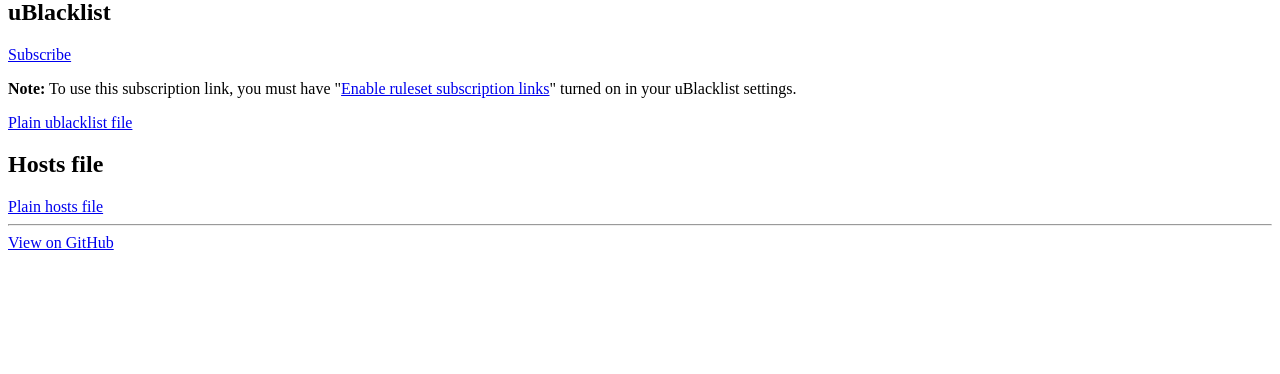
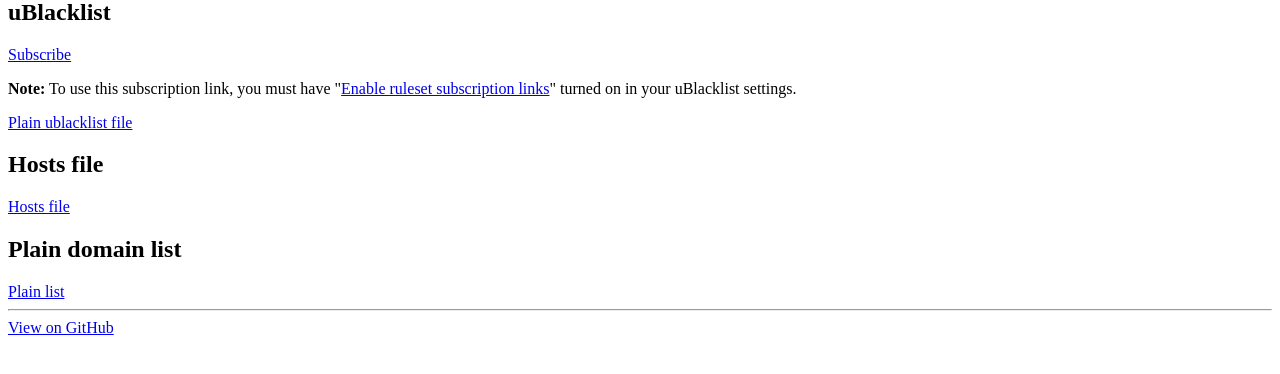
Before and after one commit to JonasLong/DeGrabify, a Python web app: template server/templates/homepage.html in a window 1280 px wide. Shown: the part 272-646 px from the top of the page. Run offline with Jinja, Linux system fonts and the light colour scheme; the template is opened without the code that fills it, so the values that code supplies are empty.

Commit message:
Feat(server): Add plain domain list

```diff
--- a/server/server.py
+++ b/server/server.py
@@ -46,6 +46,10 @@ def ublock():
 @app.route("/hosts")
 def hosts():
     return as_raw(format_list(get_filter_list(), "#", "0.0.0.0 {site}"))
+
+@app.route("/plain")
+def plain():
+    return as_raw("\n".join(get_filter_list()))
 
 
     """Formats the provided text as plaintext Flask response
--- a/server/templates/homepage.html
+++ b/server/templates/homepage.html
@@ -47,9 +47,13 @@
 
     <h2>Hosts file</h2>
     <div>
-        <a class="local" href="{{ base_domain }}/hosts">Plain hosts file</a>
+        <a class="local" href="{{ base_domain }}/hosts">Hosts file</a>
     </div>
 
+    <h2>Plain domain list</h2>
+    <div>
+        <a class="local" href="{{ base_domain }}/plain">Plain list</a>
+    </div>
 
     <footer>
         <hr>
```
